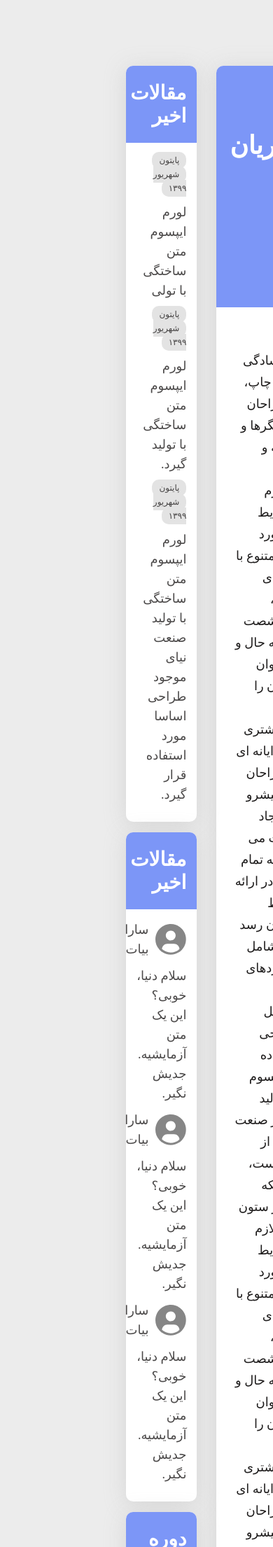
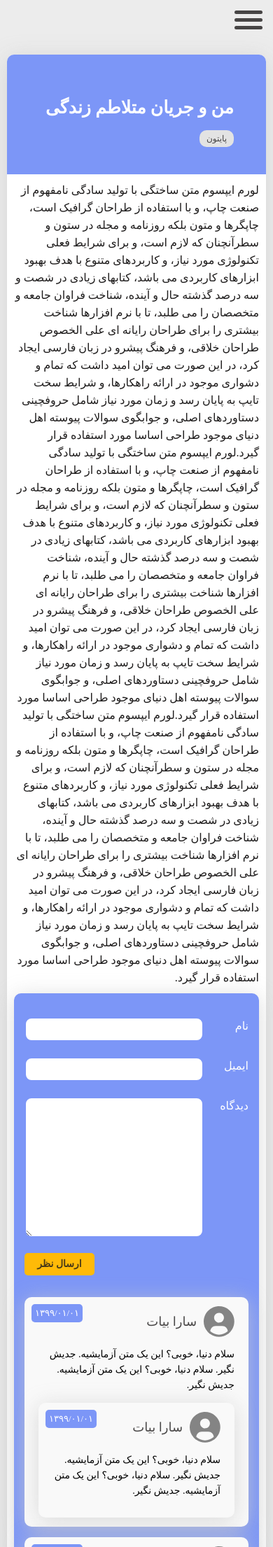
Before and after one commit to edrisranjbar/JetCode, a PHP site: page /post.html in a window 390 px wide; the page is wider, and only the part inside the window is pictured. Shown: the top 2210 px of that part at 70% size. Run offline with PHP 8.4, Linux system fonts and the light colour scheme.

Commit message:
Post page responsive for mobile

```diff
--- a/assets/style.css
+++ b/assets/style.css
@@ -811,7 +811,7 @@ textarea {
 }
 
 .comment-form .row:last-child {
-  flex-direction: row-reverse;
+  flex-direction: row-reverse !important;
 }
 
 .comments-list ul {
@@ -1378,6 +1378,92 @@ aside {
   }
 
   /* End Blog Page */
+
+  /* Post Page */
+  .post {
+    padding: 10px !important;
+  }
+
+  .post-title {
+    font-size: 25px;
+    line-height: 39px;
+    margin: 0px 0px 15px 0px;
+  }
+
+  .post-content {
+    padding: 10px;
+    font-size: 16px;
+    line-height: 25px;
+  }
+
+  .comments {
+    margin: 0 10px;
+  }
+
+  .comment-form {
+    padding: 34px 15px 0px 15px;
+    font-size: 16px;
+    line-height: 25px;
+  }
+
+  .comment-form .row {
+    flex-direction: row !important;
+  }
+
+  .comment-form form {
+    width: 100%;
+  }
+
+  .comment-form input {
+    margin: 0px;
+  }
+
+  .comment-form textarea {
+    max-width: 100%;
+    margin-left: 0px !important;
+  }
+
+  .post>.row {
+    flex-direction: column;
+  }
+
+  .comment-form .btn {
+    margin-left: 0px;
+  }
+
+  main.post article {
+    max-width: 100%;
+    margin-left: unset;
+  }
+
+  .comment-illustration {
+    display: none;
+  }
+
+  .reply {
+    width: 100%;
+    margin: 0px !important;
+  }
+
+  .comment {
+    margin: 15px 15px 0px 15px;
+  }
+
+  .more-comment-btn {
+    margin: 26px 0 26px 0;
+  }
+
+  /* End Post Page */
+  .btn-sm {
+    font-size: 14px;
+    line-height: 22px;
+  }
+
+  .post aside {
+    padding-top: 20px;
+    max-width: 100%;
+  }
+
   footer {
     background-image: url('../images/Mobile_Footer_Background.svg');
     font-size: 14px;
--- a/post.html
+++ b/post.html
@@ -1,17 +1,28 @@
 <!DOCTYPE html>
 <html lang="fa">
+
 <head>
   <meta charset="UTF-8" />
   <meta name="viewport" content="width=device-width, initial-scale=1.0" />
   <title>جت کد</title>
   <link rel="stylesheet" href="assets/style.css" />
   <link rel="stylesheet" href="assets/glider.min.css" />
+  <style>
+    .humberger-menu .bar {
+      background-color: var(--dark80);
+    }
+  </style>
 </head>
 
 <body class="bg-light">
   <header>
+    <span class="humberger-menu">
+      <div class="bar"></div>
+      <div class="bar"></div>
+      <div class="bar"></div>
+    </span>
     <nav class="menu">
-        <img src="images/Logo.png" alt="JetCode logo" class="logo" />
+      <img src="images/Logo.png" alt="JetCode logo" class="logo">
       <ul>
         <a href="index.html">
           <li>صفحه نخست</li>
@@ -27,6 +38,7 @@
         </a>
       </ul>
     </nav>
+    <img src="images/Mobile_Menu_footer.svg" class="menu_footer">
   </header>
   <main class="post">
     <div class="row">
@@ -90,7 +102,7 @@
                 </button>
               </div>
             </form>
-              <img src="images/Comment.svg" />
+            <img src="images/Comment.svg" class="comment-illustration" />
           </div>
           <div class="comments-list">
             <ul>
@@ -150,8 +162,7 @@
               </li>
             </ul>
             <div class="row more-comment-row">
-                <a href="#" class="btn btn-sm btn-primary more-comment-btn"
-                  >نمایش بیشتر
+              <a href="#" class="btn btn-sm btn-primary more-comment-btn">نمایش بیشتر
                 <img src="images/bi_arrow-down-circle-fill.png" />
               </a>
             </div>
@@ -226,9 +237,7 @@
             <h3>دوره های آموزشی</h3>
           </div>
           <div class="widget-body">
-              <a href="#"
-                ><img src="images/PHP.png" alt="PHP" class="widget-image"
-              /></a>
+            <a href="#"><img src="images/PHP.png" alt="PHP" class="widget-image" /></a>
           </div>
         </section>
       </aside>
@@ -241,4 +250,5 @@
   <script src="assets/glider.min.js"></script>
   <script src="assets/script.js"></script>
 </body>
+
 </html>
```
Lines whose indentation alone changed are shown as unchanged.
